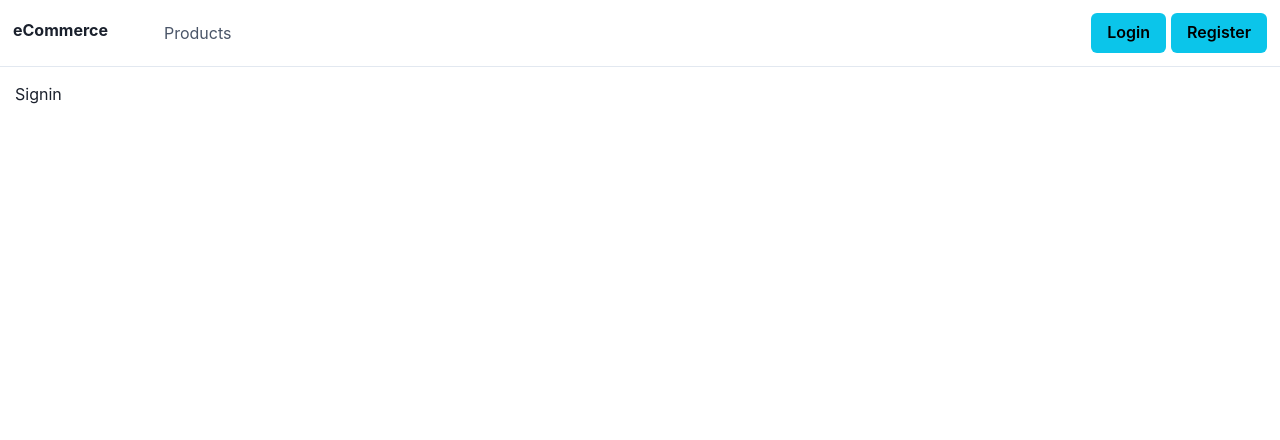
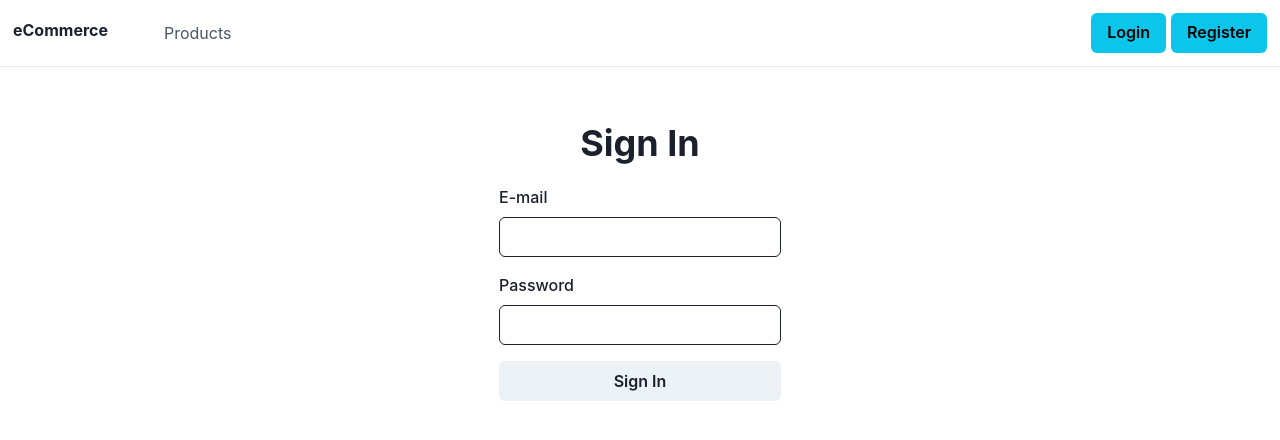
Before and after one commit to MustafaYilmaz1625/e-commer-2, a React (Create React App) app in the folder client/: page /signin in a window 1280 px wide. Shown: the top 440 px of the page. Built offline with nearby package versions, Linux system fonts and the light colour scheme; no server answers.

Commit message:
login işlemleri

```diff
--- a/client/src/api.js
+++ b/client/src/api.js
@@ -42,6 +42,13 @@
   );
   return data;
 };
+export const fetchLogin = async (input) => {
+  const { data } = await axios.post(
+    `${process.env.REACT_APP_BASE_URL}/auth/fetchLogin`,
+    input
+  );
+  return data;
+};
 
 export const fetchMe = async () => {
   const { data } = await axios.get(
--- a/client/src/pages/Auth/Signin/index.jsx
+++ b/client/src/pages/Auth/Signin/index.jsx
@@ -1,7 +1,86 @@
 import React from "react";
+import {
+  Flex,
+  Box,
+  Heading,
+  FormControl,
+  FormLabel,
+  Input,
+  Button,
+  Alert,
+} from "@chakra-ui/react";
+import { useFormik } from "formik";
+import validationSchema from "./validations";
+import { fetchLogin } from "../../../api";
+import { useAuth } from "../../../contexts/AuthContext";
 
-function Signin() {
-  return <div>Signin</div>;
+function Signin({ history }) {
+  const login = useAuth();
+
+  const formik = useFormik({
+    initialValues: {
+      email: "",
+      password: "",
+    },
+    validationSchema,
+    onSubmit: async (values, bag) => {
+      try {
+        const loginResponse = await fetchLogin({
+          email: values.email,
+          password: values.password,
+        });
+        login(loginResponse);
+        history.pushState("/profile");
+      } catch (e) {
+        bag.setErrors({ general: e.response.data.message });
+      }
+    },
+  });
+  return (
+    <div>
+      <Flex align={"center"} width={"full"} justifyContent={"center"}>
+        <Box pt={10}>
+          <Box textAlign={"center"}>
+            <Heading>Sign In</Heading>
+          </Box>
+          <Box my={5}>
+            {formik.errors.general && (
+              <Alert status="error">{formik.errors.general}</Alert>
+            )}
+          </Box>
+          <Box my={5} textAlign={"left"}>
+            <form action="" onSubmit={formik.handleSubmit}>
+              <FormControl>
+                <FormLabel>E-mail</FormLabel>
+                <Input
+                  name="email"
+                  onChange={formik.handleChange}
+                  onBlur={formik.handleBlur}
+                  value={formik.values.email}
+                  isInvalid={formik.touched.email && formik.errors.email}
+                />
+              </FormControl>
+              <FormControl mt={4}>
+                <FormLabel>Password</FormLabel>
+                <Input
+                  name="password"
+                  type={"password"}
+                  onChange={formik.handleChange}
+                  onBlur={formik.handleBlur}
+                  value={formik.values.password}
+                  isInvalid={formik.touched.password && formik.errors.password}
+                />
+              </FormControl>
+
+              <Button mt={4} width={"full"} type={"submit"}>
+                Sign In
+              </Button>
+            </form>
+          </Box>
+        </Box>
+      </Flex>
+    </div>
+  );
 }
 
 export default Signin;
--- /dev/null
+++ b/client/src/pages/Auth/Signin/validations.jsx
@@ -0,0 +1,14 @@
+import * as yup from "yup";
+
+const validations = yup.object().shape({
+  email: yup
+    .string()
+    .email("Geçerli bir email girin.")
+    .required("zorunlu alan."),
+  password: yup
+    .string()
+    .min(5, "Parolanız en az 5 karakter olmalıdır.")
+    .required()
+});
+
+export default validations;
```
